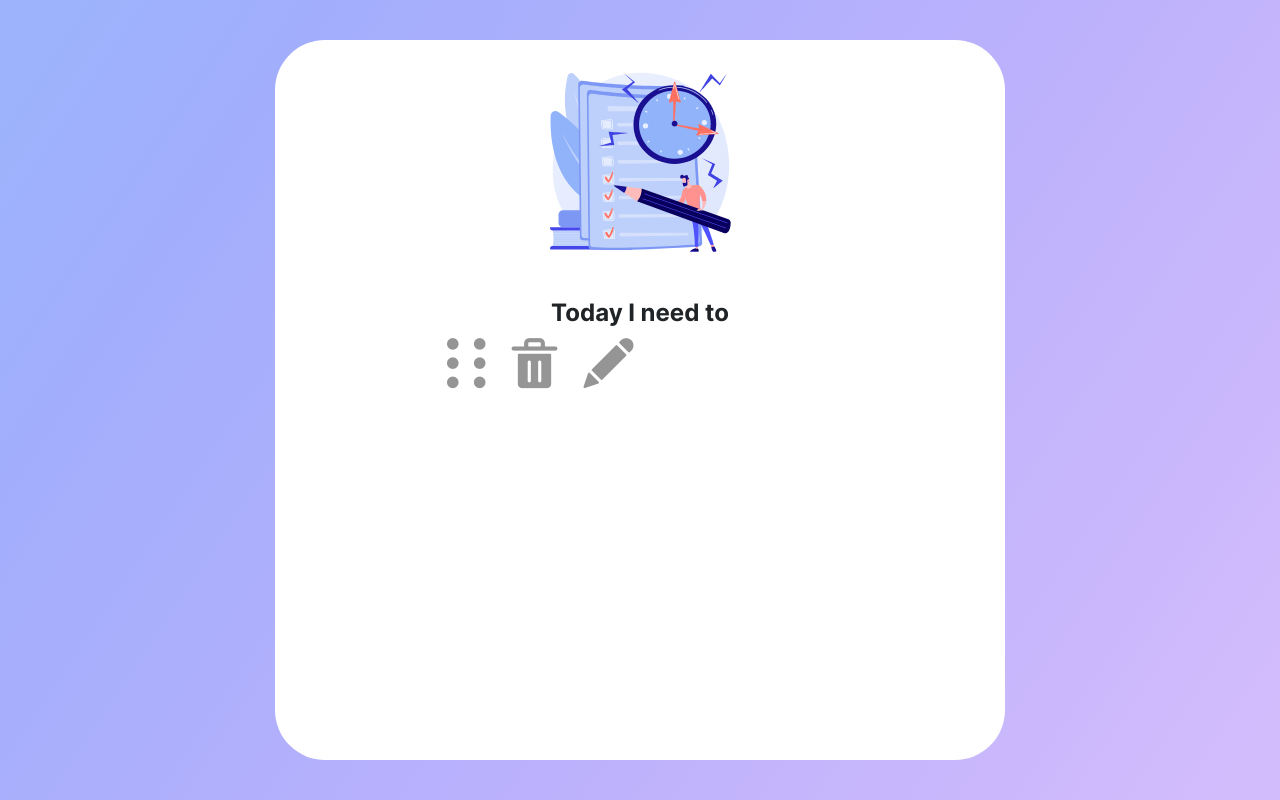
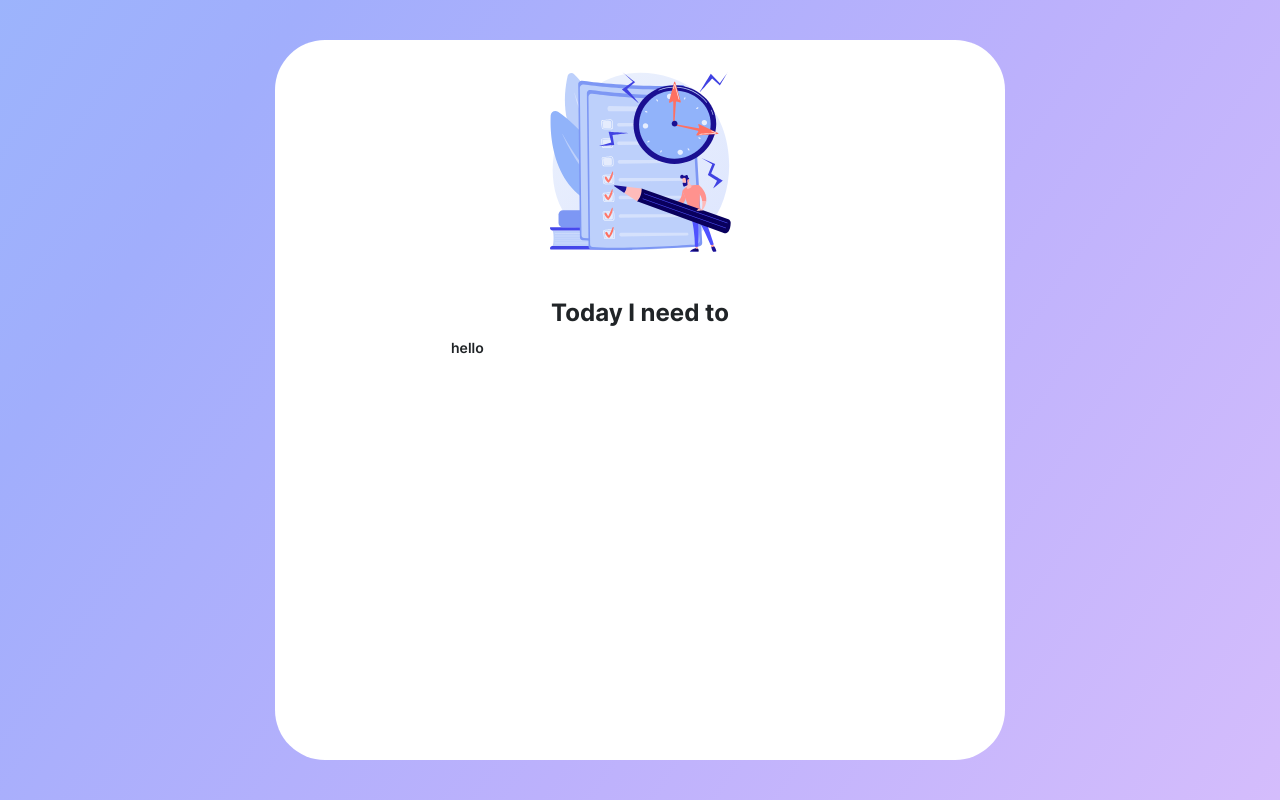
Before and after one commit to alkhimenok/todo-list, a React (Create React App) app: page / in a window 1280 px wide. Built offline with nearby package versions, Linux system fonts and the light colour scheme.

Commit message:
create(Button): UI component

```diff
--- a/src/components/UI/IconButton/styledIconButton.js
+++ b/src/components/UI/IconButton/styledIconButton.js
@@ -25,7 +25,7 @@ const IconButtonWrapper = styled.button`
 	&:active {
 		opacity: 0.8;
 	}
-	${({ isDisable }) => isDisable && `opacity: 0.5; pointer-events: none`}
+	${({ isDisable }) => isDisable && 'opacity: 0.5; pointer-events: none'}
 `
 const IconButtonPicture = styled.i``
 
--- /dev/null
+++ b/src/components/UI/button/Button.jsx
@@ -0,0 +1,14 @@
+import React from 'react'
+import PropTypes from 'prop-types'
+import { ButtonWrapper } from './styledButton'
+
+const Button = ({ content, isFocused }) => {
+	return <ButtonWrapper isFocused={isFocused}>{content}</ButtonWrapper>
+}
+
+Button.propTypes = {
+	content: PropTypes.string.isRequired,
+	isFocused: PropTypes.bool
+}
+
+export default Button
--- /dev/null
+++ b/src/components/UI/button/styledButton.js
@@ -0,0 +1,39 @@
+import styled from 'styled-components'
+import * as UNITS from '../../../constants/units'
+import * as FONTS from '../../../constants/fonts'
+import * as COLORS from '../../../constants/colors'
+import * as BORDERS from '../../../constants/borders'
+import * as TRANSITIONS from '../../../constants/transitions'
+
+const ButtonWrapper = styled.button`
+	padding: ${UNITS.XS_SIZE} ${UNITS.MD_SIZE};
+	font-family: ${FONTS.SECONDARY};
+	font-size: ${UNITS.MD_SIZE};
+	border: ${BORDERS.THIN} transparent;
+	border-radius: ${BORDERS.RADIUS_SUPERELLIPSE};
+	transition: all ${TRANSITIONS.SHORT};
+	cursor: pointer;
+	@media screen and (hover: hover) {
+		&:not(:active) {
+			&:hover {
+				color: ${COLORS.SUCCESS};
+				background-color: ${COLORS.TERTIARY};
+				border: ${BORDERS.THIN} ${COLORS.SUCCESS};
+			}
+		}
+	}
+	&:active {
+		background-color: ${COLORS.SECONDARY};
+	}
+	${({ isFocused }) =>
+		isFocused
+			? `
+        color: ${COLORS.TERTIARY};
+        background-color: ${COLORS.SUCCESS};
+      `
+      : `
+        background-color: transparent;
+      `}
+`
+
+export { ButtonWrapper }
--- a/src/components/form/Form.jsx
+++ b/src/components/form/Form.jsx
@@ -4,7 +4,8 @@ import * as Styled from './styledForm'
 import { useSubmit } from './useSubmit'
 
 const Form = ({ handleSubmit }) => {
-	const { submitForm, value, changeValue, isInputEmpty } = useSubmit(handleSubmit)
+	const { submitForm, value, changeValue, isInputEmpty } =
+		useSubmit(handleSubmit)
 
 	return (
 		<Styled.FormWrapper onSubmit={submitForm}>
--- a/src/components/main/Main.jsx
+++ b/src/components/main/Main.jsx
@@ -1,7 +1,7 @@
 import React, { useState } from 'react'
 import Form from '../form/Form'
 import List from '../list/List'
-import IconButton from '../UI/IconButton/IconButton'
+import Button from '../UI/button/Button'
 import * as Styled from './styledMain'
 
 const Main = () => {
@@ -16,11 +16,7 @@ const Main = () => {
 	}
 
 	return (
-		<>
-			<IconButton icon='drag' size='50px' />
-			<IconButton icon='bin' size='50px' />
-			<IconButton icon='pencil' size='50px' />
-		</>
+		<Button content={'hello'} isFocused={false} />
 		// <Styled.MainSection>
 		// 	<Form handleSubmit={addTodo} />
 		// 	<List todoList={todoList} />
```
Also changed, not shown: src/components/UI/checkbox/styledCheckbox.js (indentation only).
